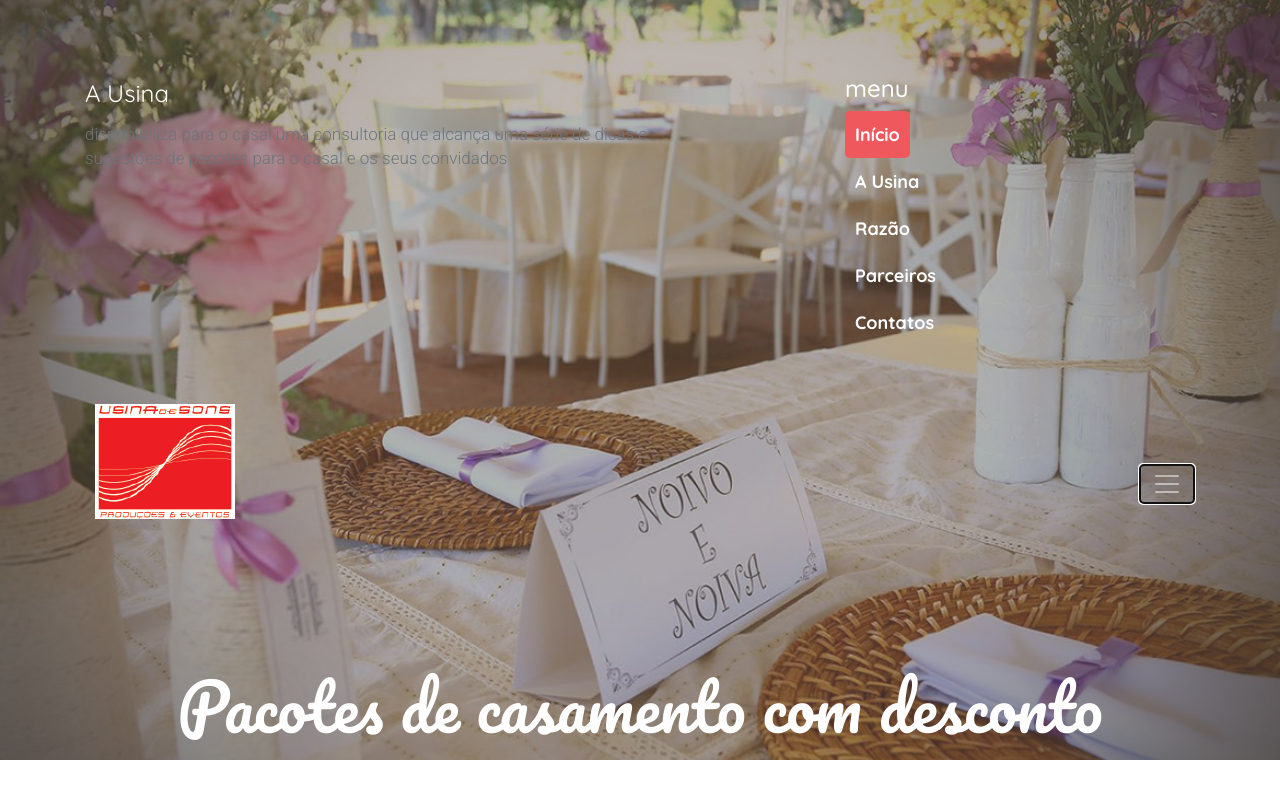
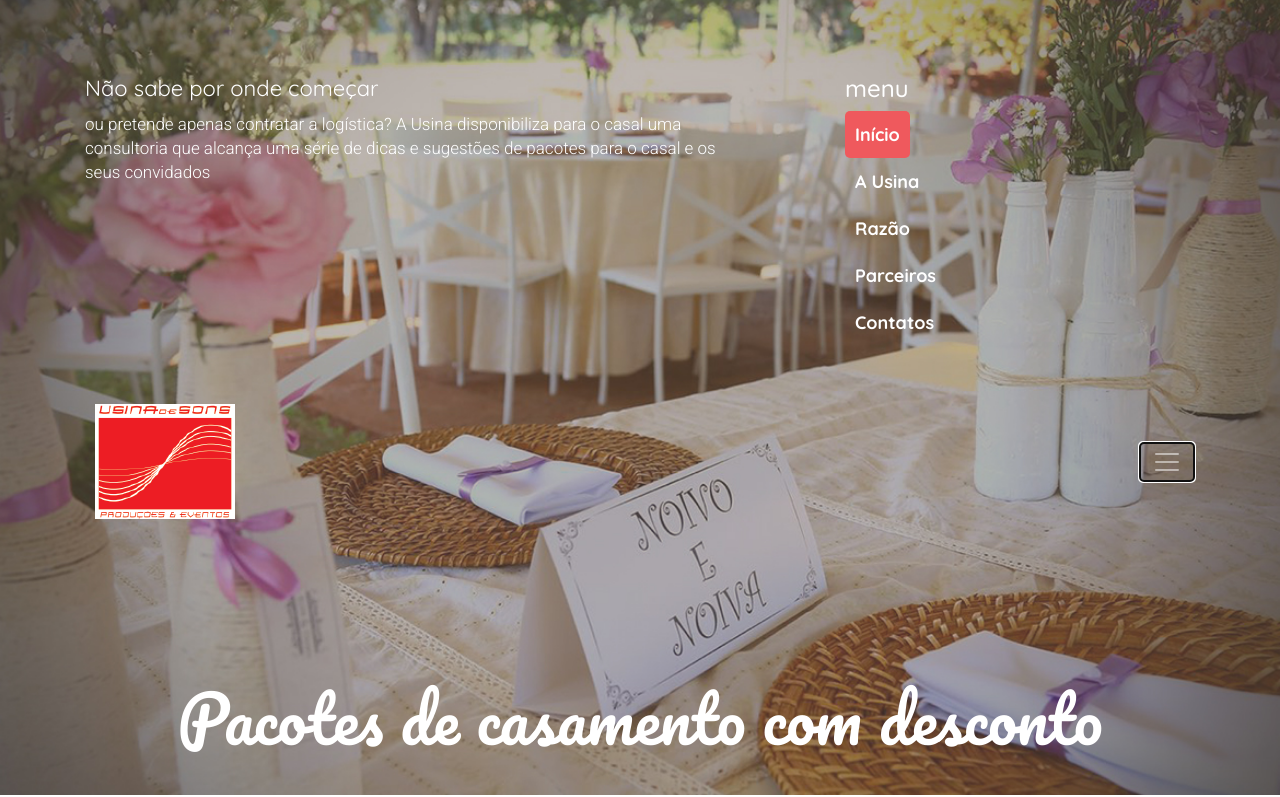
Before and after one commit to fabiojfl/usina-casamentos, a website: page public/index.html in a window 1280 px wide. Both pictures are taken after a click on the button "Toggle navigation". Shown: the top 797 px of the page. Drawn offline with nearby package versions, Linux system fonts and the light colour scheme; some packages are replaced by stand-ins of ours.

Commit message:
preaparando para subir projeto no git

```diff
--- a/assets/less/style.less
+++ b/assets/less/style.less
@@ -28,20 +28,28 @@ body{
 	background-size: cover;
   	color: #fff;
   	width: 100%;
-  	height: 760px;
+  	height: 795px;
   	padding-top: 50px;
   	position:relative;
 
-	.title{
-		text-align: center;
-		margin-top: 180px;
-		left:0px;
-		top: 50%;
-		transform:translate(0, -50%);
-		h1{
-			font-family: 'Pacifico', cursive;
-			font-size: 64px;
+	nav{
+		text-align: right;
+		ul{
+			li{
+				display: inline-block;
+			}
 		}
+	}
+
+	strong {
+		margin-top: 0;
+		margin-bottom: 0;
+	}
+
+	p{
+
+			color:#FFF;
+
 	}
 
 	a{
@@ -64,6 +72,24 @@ body{
 
 	}
 
+	h3{
+		color:#FFF;
+		font-size: 22px;
+    	line-height: 28px;
+	}
+
+	.title{
+		text-align: center;
+		margin-top: 180px;
+		left:0px;
+		top: 50%;
+		transform:translate(0, -50%);
+		h1{
+			font-family: 'Pacifico', cursive;
+			font-size: 64px;
+		}
+	}
+
 	.btn{
 		background-color: rgb(239, 89, 93);
 		font-size: 16px;
@@ -76,18 +102,9 @@ body{
 		}
 	}
 
-	nav{
-		text-align: right;
-		ul{
-			li{
-				display: inline-block;
-			}
-		}
-	}
 
-	strong {
-		margin-bottom: 45px;
-	}
+
+
 }
 
 
--- a/public/index.html
+++ b/public/index.html
@@ -43,8 +43,9 @@
             <div class="col-sm-8 col-md-7 py-4">
 
 
-              <h3 class="text-white">A Usina</h3>
-              <p class="text-muted">disponibiliza para o casal uma consultoria que alcança uma série de dicas e sugestões de pacotes para o casal e os seus convidados</p>
+              <h3>Não sabe por onde começar</h3>
+
+              <p>ou pretende apenas contratar a logística? A Usina disponibiliza para o casal uma consultoria que alcança uma série de dicas e sugestões de pacotes para o casal e os seus convidados</p>
             </div>
             <div class="col-sm-4 offset-md-1 py-4">
               <h4 class="text-white">menu</h4>
@@ -73,7 +74,6 @@
         <div class="container d-flex justify-content-between">
           <a href="#" class="navbar-brand d-flex align-items-center">
             <strong>
-
             	<img src="images/home/header/logo.png" alt="Usina de Sons: Produções & Eventos">
             </strong>
           </a>
@@ -84,10 +84,8 @@
       </div>
       <div class="title">
     		<h1>Pacotes de casamento com desconto</h1>
-      		<a href="tel:6137022289#contact" class="btn">Ligue agora</a>
+      		<!--<a href="tel:6137022289#contact" class="btn">Ligue agora</a>-->
     	</div>
-
-
 </header>
 
 	<main>
```
Also changed, not shown: public/build/css/style.css.
